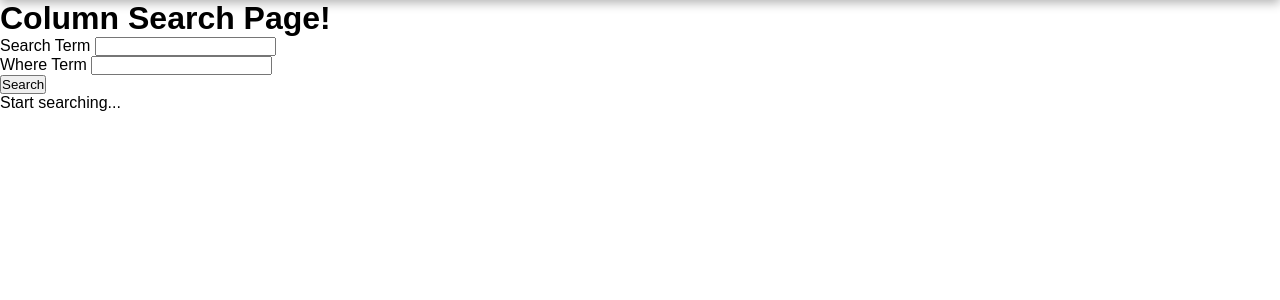
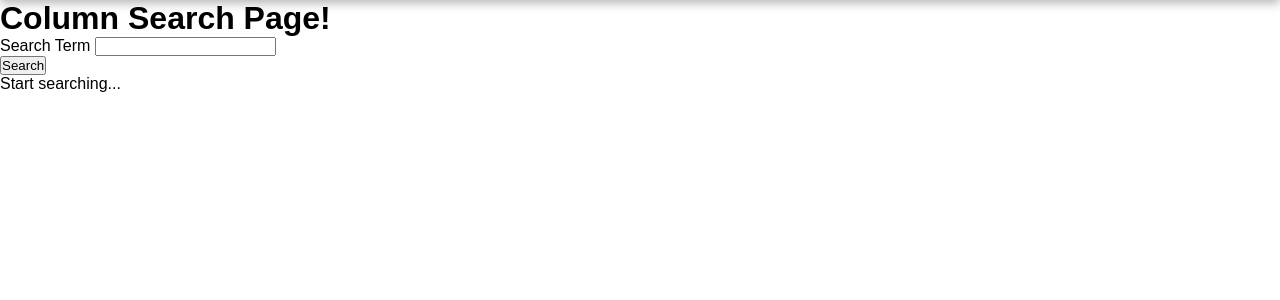
Before and after one commit to sethigeet/SQL-Data-Finder, a Flask app: template src/gui/templates/column_search.html in a window 1280 px wide. Shown: the part 80-380 px from the top of the page. Run offline with Flask 2, Linux system fonts and the light colour scheme; the template is opened without the code that fills it: values that come from a table or form of the project are taken from there, others are empty.

Commit message:
:construction: Combined search term and where term into a single field

```diff
--- a/src/gui/search/forms.py
+++ b/src/gui/search/forms.py
@@ -5,6 +5,5 @@ from wtforms.validators import DataRequired
 
 class ColumnSearchForm(FlaskForm):
     search_term = StringField(label="Search Term", validators=[DataRequired()])
-    where_term = StringField(label="Where Term")
 
     submit = SubmitField(label='Search')
--- a/src/gui/templates/column_search.html
+++ b/src/gui/templates/column_search.html
@@ -14,17 +14,7 @@
 
             {% else %} {{ form.search_term() }} {% endif %}
         </div>
-        <div class="form-group">
-            {{ form.where_term.label() }} {% if form.where_term.errors %} {{
-            form.where_term() }}
-            <div>
-                {% for error in form.where_term.errors %}
-                <span>{{ error }}</span>
-                {% endfor %}
-            </div>
 
-            {% else %} {{ form.where_term() }} {% endif %}
-        </div>
         <div>{{ form.submit() }}</div>
     </form>
     {% if table_headers|length > 0 and table_data|length > 0 %}
```
Also changed, not shown: src/gui/search/routes.py (+11 -5 lines).
